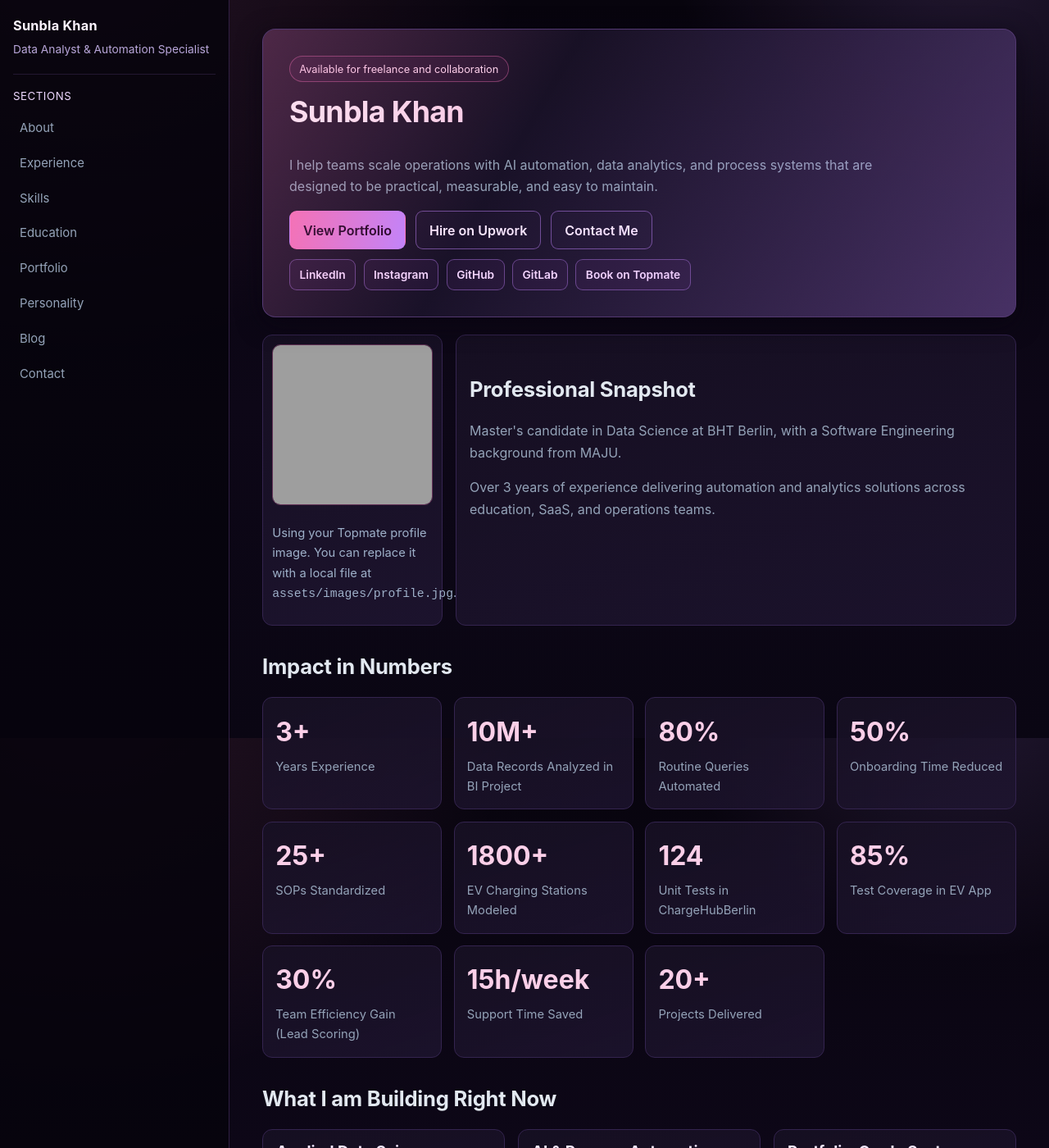
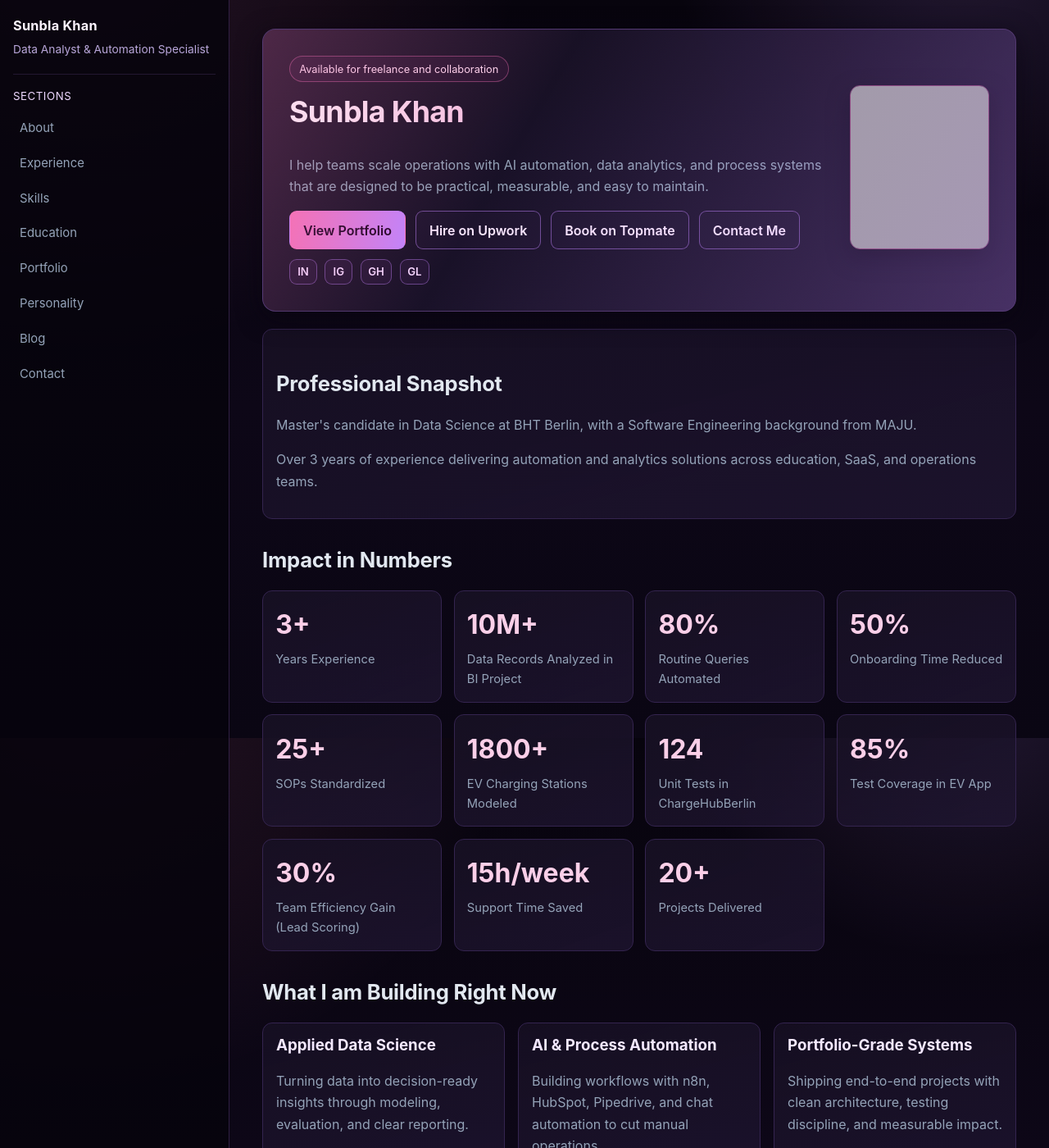
Before and after one commit to Sunblakhan/sunblakhan.github.io, a Jekyll site: the page built from index.md, in a window 1280 px wide and 1400 px high. Shown: the whole window at 82% size. Built offline with Jekyll 4.4.1, drawn with Linux system fonts in a browser that asks for light colours; grey boxes are pictures that could not be loaded.

Commit message:
Refine hero layout with right-side photo, icon socials, and Topmate CTA

```diff
--- a/assets/css/style.css
+++ b/assets/css/style.css
@@ -158,6 +158,30 @@ a:hover {
   box-shadow: 0 8px 30px rgba(9, 4, 17, 0.65);
 }
 
+.hero-grid {
+  display: grid;
+  grid-template-columns: 1fr 180px;
+  gap: 1rem;
+  align-items: center;
+}
+
+.hero-content {
+  min-width: 0;
+}
+
+.hero-photo-wrap {
+  justify-self: end;
+}
+
+.hero-photo {
+  width: 170px;
+  height: 200px;
+  object-fit: cover;
+  border-radius: 12px;
+  border: 1px solid rgba(244, 114, 182, 0.5);
+  box-shadow: 0 10px 26px rgba(12, 5, 23, 0.56);
+}
+
 .hero::before {
   content: "";
   position: absolute;
@@ -243,8 +267,12 @@ a:hover {
   color: #f5d7ff;
   border: 1px solid rgba(192, 132, 252, 0.42);
   background: rgba(50, 28, 70, 0.45);
-  font-size: 0.86rem;
-  padding: 0.42rem 0.72rem;
+  font-size: 0.82rem;
+  line-height: 1;
+  min-width: 34px;
+  text-align: center;
+  text-transform: uppercase;
+  padding: 0.48rem 0.54rem;
 }
 
 .btn-social:hover {
@@ -351,24 +379,9 @@ label {
 
 .profile-panel {
   display: grid;
-  grid-template-columns: 220px 1fr;
+  grid-template-columns: 1fr;
   gap: 1rem;
   margin: 1.2rem 0 1.4rem;
-}
-
-.profile-photo-wrap {
-  background: linear-gradient(165deg, rgba(23, 16, 35, 0.88), rgba(32, 22, 51, 0.8));
-  border: 1px solid var(--line);
-  border-radius: 12px;
-  padding: 0.7rem;
-}
-
-.profile-photo {
-  width: 100%;
-  aspect-ratio: 1 / 1;
-  object-fit: cover;
-  border-radius: 10px;
-  border: 1px solid rgba(244, 114, 182, 0.35);
 }
 
 .profile-copy {
@@ -461,6 +474,14 @@ label {
 }
 
 @media (max-width: 720px) {
+  .hero-grid {
+    grid-template-columns: 1fr;
+  }
+
+  .hero-photo-wrap {
+    justify-self: start;
+  }
+
   .profile-panel {
     grid-template-columns: 1fr;
   }
--- a/index.md
+++ b/index.md
@@ -3,31 +3,34 @@ title: Home
 ---
 
 <section class="hero">
-  <span class="tag">Available for freelance and collaboration</span>
-  <h1>Sunbla Khan</h1>
-  <p>
-    I help teams scale operations with AI automation, data analytics, and process systems that are designed
-    to be practical, measurable, and easy to maintain.
-  </p>
-  <div class="actions">
-    <a class="btn btn-primary" href="{{ '/projects/' | relative_url }}">View Portfolio</a>
-    <a class="btn btn-ghost" href="https://www.upwork.com/freelancers/~0194eb36fd4f252888" target="_blank" rel="noopener noreferrer">Hire on Upwork</a>
-    <a class="btn btn-ghost" href="{{ '/contactme/' | relative_url }}">Contact Me</a>
-  </div>
-  <div class="social-actions">
-    <a class="btn btn-social" href="https://www.linkedin.com/posts/sunbla-khan-6a1920172" target="_blank" rel="noopener noreferrer">LinkedIn</a>
-    <a class="btn btn-social" href="https://www.instagram.com/imsunbla.khan/" target="_blank" rel="noopener noreferrer">Instagram</a>
-    <a class="btn btn-social" href="https://github.com/Sunblakhan" target="_blank" rel="noopener noreferrer">GitHub</a>
-    <a class="btn btn-social" href="https://gitlab.bht-berlin.de/users/fbtg6516/snippets" target="_blank" rel="noopener noreferrer">GitLab</a>
-    <a class="btn btn-social" href="https://topmate.io/sunbla_khan" target="_blank" rel="noopener noreferrer">Book on Topmate</a>
+  <div class="hero-grid">
+    <div class="hero-content">
+      <span class="tag">Available for freelance and collaboration</span>
+      <h1>Sunbla Khan</h1>
+      <p>
+        I help teams scale operations with AI automation, data analytics, and process systems that are designed
+        to be practical, measurable, and easy to maintain.
+      </p>
+      <div class="actions">
+        <a class="btn btn-primary" href="{{ '/projects/' | relative_url }}">View Portfolio</a>
+        <a class="btn btn-ghost" href="https://www.upwork.com/freelancers/~0194eb36fd4f252888" target="_blank" rel="noopener noreferrer">Hire on Upwork</a>
+        <a class="btn btn-ghost" href="https://topmate.io/sunbla_khan" target="_blank" rel="noopener noreferrer">Book on Topmate</a>
+        <a class="btn btn-ghost" href="{{ '/contactme/' | relative_url }}">Contact Me</a>
+      </div>
+      <div class="social-actions">
+        <a class="btn btn-social" href="https://www.linkedin.com/posts/sunbla-khan-6a1920172" target="_blank" rel="noopener noreferrer" aria-label="LinkedIn">in</a>
+        <a class="btn btn-social" href="https://www.instagram.com/imsunbla.khan/" target="_blank" rel="noopener noreferrer" aria-label="Instagram">ig</a>
+        <a class="btn btn-social" href="https://github.com/Sunblakhan" target="_blank" rel="noopener noreferrer" aria-label="GitHub">gh</a>
+        <a class="btn btn-social" href="https://gitlab.bht-berlin.de/users/fbtg6516/snippets" target="_blank" rel="noopener noreferrer" aria-label="GitLab">gl</a>
+      </div>
+    </div>
+    <div class="hero-photo-wrap">
+      <img src="https://static.topmate.io/profile_pic_40400ba6-0874-4d51-984b-f5f0099267c0.jpeg" alt="Sunbla Khan profile photo" class="hero-photo" />
+    </div>
   </div>
 </section>
 
 <section class="profile-panel">
-  <div class="profile-photo-wrap">
-    <img src="https://static.topmate.io/profile_pic_40400ba6-0874-4d51-984b-f5f0099267c0.jpeg" alt="Sunbla Khan profile photo" class="profile-photo" />
-    <p class="meta">Using your Topmate profile image. You can replace it with a local file at <code>assets/images/profile.jpg</code>.</p>
-  </div>
   <div class="profile-copy">
     <h2>Professional Snapshot</h2>
     <p>Master's candidate in Data Science at BHT Berlin, with a Software Engineering background from MAJU.</p>
```
